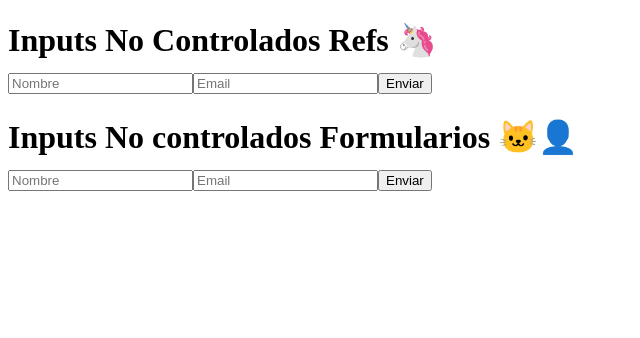
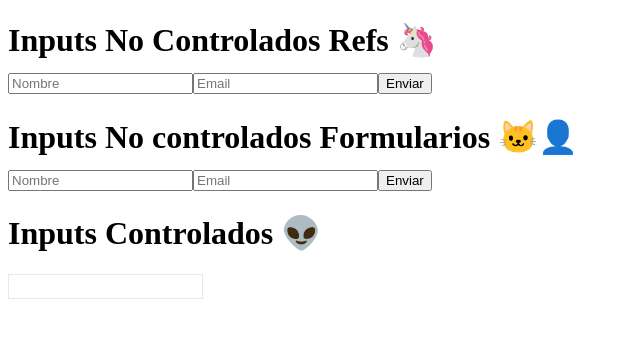
Before and after one commit to JosePabloRomero/fundamentos-react, a React (Create React App) app: page / in a window 1280 px wide. Shown: the top 338 px of the page, without its empty margins (0-640 px from the left). Built offline with nearby package versions, Linux system fonts and the light colour scheme.

Commit message:
Se implementaron los inputs controlados

```diff
--- a/src/App.js
+++ b/src/App.js
@@ -1,10 +1,12 @@
 import React from 'react'
 import InputNoControlado from './components/InputNoControlado'
 import InputNoControladoForm from './components/InputNoControladoForm'
+import InputControlado from './components/InputControlado'
 const App = () => (
     <div>
         <InputNoControlado></InputNoControlado>
         <InputNoControladoForm></InputNoControladoForm>
+        <InputControlado></InputControlado>
     </div>
 )
 export default App
--- /dev/null
+++ b/src/components/InputControlado/InputControlado.js
@@ -0,0 +1,56 @@
+import React, {Component} from 'react'
+
+const Alien = () => (
+    <span role='img' aria-label='Alien'>
+        👽
+    </span>
+)
+
+class InputControlado extends Component{
+    state = {
+        text: '',
+        color: '#E8E8E8'
+    }
+
+    actualizar = (event) => {
+        const text = event.target.value
+        let color = 'green'
+        if (text.trim() === ''){
+            color = '#E8E8E8'
+        }
+        if (text.trim() !== '' && text.trim().length < 5) {
+            color = 'red'
+        }
+        this.setState({ text,color })
+    }
+    render(){
+        const styles = {
+            border: `1px solid ${this.state.color}`,
+            padding: '0.3em 0.6em',
+            outline: 'none'
+        }
+        return(
+            <input
+                type="text"
+                value={this.state.text}
+                onChange={this.actualizar}
+                style={styles}
+            />
+        )
+    }
+}
+
+class App extends Component{
+    render(){
+        return(
+            <div>
+                <h1>
+                    Inputs Controlados <Alien/>
+                </h1>
+                <InputControlado></InputControlado>
+            </div>
+        )
+    }
+}
+
+export default App
--- /dev/null
+++ b/src/components/InputControlado/index.js
@@ -0,0 +1 @@
+export {default} from './InputControlado'
--- a/src/components/InputNoControlado/InputNoControlado.js
+++ b/src/components/InputNoControlado/InputNoControlado.js
@@ -1,8 +1,8 @@
 import React, { Component } from 'react'
-import styles from './InputNoControlado.module.css'
+//import styles from './InputNoControlado.module.css'
 
 const Unicorn = () => (
-    <span role='img' arial-label='unicorn'>
+    <span role='img' aria-label='unicorn'>
         🦄
     </span>
 )
--- a/src/components/InputNoControladoForm/InputNoControladoForm.js
+++ b/src/components/InputNoControladoForm/InputNoControladoForm.js
@@ -2,7 +2,7 @@ import React, {Component} from 'react'
 
 
 const Ninja = () => (
-    <span role='img' arial-label='ninja'>
+    <span role='img' aria-label='ninja'>
         🐱‍👤
     </span>
 )
```
